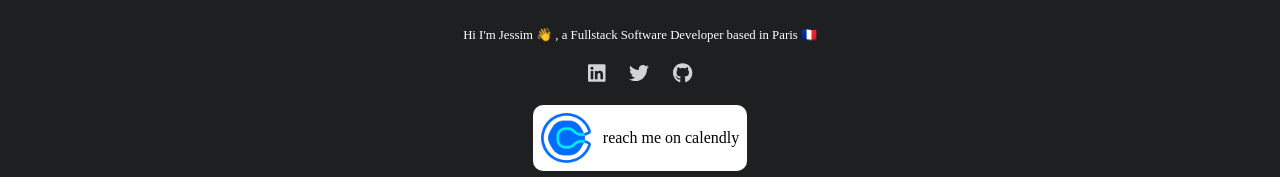
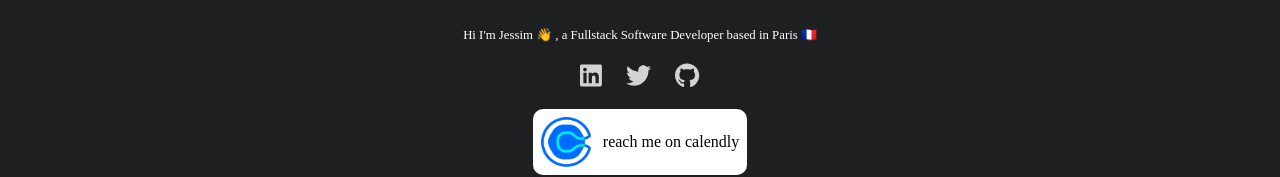
Before and after one commit to JessimH/Portfolio, a Next.js app: page / in a window 1280 px wide. Shown: the part 172-349 px from the top of the page. Built offline with nearby package versions, Linux system fonts and the light colour scheme; a web font is replaced by a local one.

Commit message:
social links size

```diff
--- a/src/pages/index.tsx
+++ b/src/pages/index.tsx
@@ -38,17 +38,17 @@ export default function Home() {
         <ul className={styles.links_ul}>
           <li className={styles.links_li}>
             <Link target='_blank' href="https://www.linkedin.com/in/jessimheddadi/">
-              <FontAwesomeIcon icon={faLinkedin} style={{ fontSize: 20, color: "lightgrey" }} />
+              <FontAwesomeIcon icon={faLinkedin} style={{ fontSize: 25, color: "lightgrey" }} />
             </Link>
           </li>
           <li className={styles.links_li}>
             <Link target='_blank' href="https://twitter.com/le_BigJ">
-              <FontAwesomeIcon icon={faTwitter} style={{ fontSize: 20, color: "lightgrey" }} />
+              <FontAwesomeIcon icon={faTwitter} style={{ fontSize: 25, color: "lightgrey" }} />
             </Link>
           </li>
           <li className={styles.links_li}>
             <Link target='_blank' href="https://github.com/JessimH">
-              <FontAwesomeIcon icon={faGithub} style={{ fontSize: 20, color: "lightgrey" }} />
+              <FontAwesomeIcon icon={faGithub} style={{ fontSize: 25, color: "lightgrey" }} />
             </Link>
           </li>
         </ul>
```
